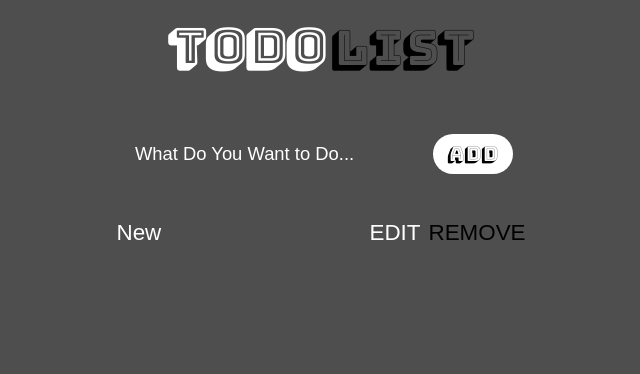
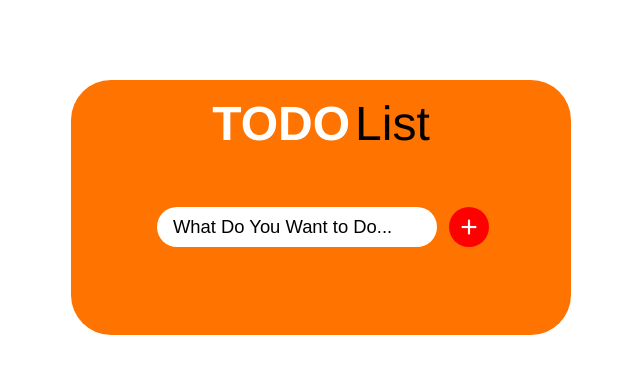
Before and after one commit to tomusnie/git-lesson, a plain HTML site: page index.html in a window 1280 px wide. Shown: the whole page, without its empty margins (319-959 px from the left). Drawn offline with Linux system fonts and the light colour scheme.

Commit message:
n commit

```diff
--- a/index.html
+++ b/index.html
@@ -11,12 +11,14 @@
     <link href="https://fonts.googleapis.com/css2?family=Bungee+Shade&display=swap" rel="stylesheet">
 </head>
 <body>
+    <div class="container">
     <h1><span class="title">Todo</span>List</h1>
     <div class="inputDiv">
     	   <input type="text" class="input" placeholder="What Do You Want to Do...">
-    	   <button class="add">ADD</button>
+    	   <button class="add">+</button>
     </div>
     <div class="container">
+    </div>
     </div>
     <script src='main.js'></script>
 </body>
--- a/main.js
+++ b/main.js
@@ -40,7 +40,6 @@ class item {
         itemBox.appendChild(input);
         itemBox.appendChild(edit);
         itemBox.appendChild(remove);
-
     }
 
     edit(input, name) {
@@ -69,6 +68,10 @@ window.addEventListener('keydown', (e) => {
     }
 })
 
+add.addEvemtListener('click', chceck);
+
+
+
 function check() {
     if (inputValue.value != "") {
         new item(inputValue.value);
@@ -83,5 +86,4 @@ for (var v = 0; v < todos.length; v++) {
     new item(todos[v]);
 }
 
-
 new item("New");
--- a/style.css
+++ b/style.css
@@ -6,7 +6,7 @@
 
 body {
 	height: 100%;
-	background-color: rgb(78, 78, 78);
+	background-color: rgb(255, 255, 255);
 	box-sizing: border-box;
 }
 
@@ -16,7 +16,7 @@ h1 {
 	font-weight: 50;
 	text-align: center;
 	margin: 1rem 0 3rem;
-	font-family: 'Bungee Shade';
+	font-family: 'Franklin Gothic Medium', 'Arial Narrow', Arial, sans-serif;
 }
 
 .title {
@@ -33,34 +33,36 @@ h1 {
 }
 
 .input {
-	background-color: rgba(155, 155, 155, 0);
+	background-color: rgb(255, 255, 255);
+	border-radius: 40px;
 	border: none;
 	outline: none;
-	padding: 0.5rem 0.5rem;
-	height: 50px;
-	width: 300px;
-	margin: 0.1rem;
+	padding: 1rem 1rem;
+	height: 40px;
+	width: 280px;
+	margin: 0.5rem;
 	transition: .5s;
 	font-size: 1.15rem;
 	z-index: 1;
+	color: black;
 }
 
 ::-webkit-input-placeholder {
-	color: rgb(255, 255, 255);
+	color: rgb(0, 0, 0);
 }
 
 :-moz-placeholder {
 	/* Firefox 18- */
-	color: rgb(255, 255, 255);
+	color: rgb(0, 0, 0);
 }
 
 ::-moz-placeholder {
 	/* Firefox 19+ */
-	color: rgb(255, 255, 255);
+	color: rgb(0, 0, 0);
 }
 
 :-ms-input-placeholder {
-	color: rgb(255, 255, 255);
+	color: rgb(0, 0, 0);
 }
 
 .add {
@@ -68,14 +70,14 @@ h1 {
 	border: none;
 	height: 40px;
 	border-radius: 40px;
-	width: 80px;
-	background-color: #ffffff;
-	color: #000000;
+	width: 40px;
+	background-color: #ff0000;
+	color: #ffffff;
 	cursor: pointer;
 	transition: .5s;
 	margin: 0.25rem;
-	font-size: 20px;
-	font-family: 'Bungee Shade', cursive;
+	font-size: 30px;
+	font-family: 'Franklin Gothic Medium', 'Arial Narrow', Arial, sans-serif;
 }
 
 .add:hover {
@@ -84,17 +86,23 @@ h1 {
 
 .container {
 	display: flex;
+	width: 500px;
+	height: 100%;
+	background-color: rgb(255, 115, 0);
+	border-radius: 40px;
 	flex-direction: column;
 	justify-content: center;
 	align-items: center;
 	text-align: center;
-	margin-top: 2rem;
+	margin-top: 5rem;
+	margin-left: auto;
+	margin-right: auto;
 }
 
 .item {
 	padding: 0.5rem;
 	/* border-bottom: 1px solid rgb(99, 0, 0); */
-	margin-bottom: 1rem;
+	margin-bottom: 1.5rem;
 }
 
 .item_input {
```
